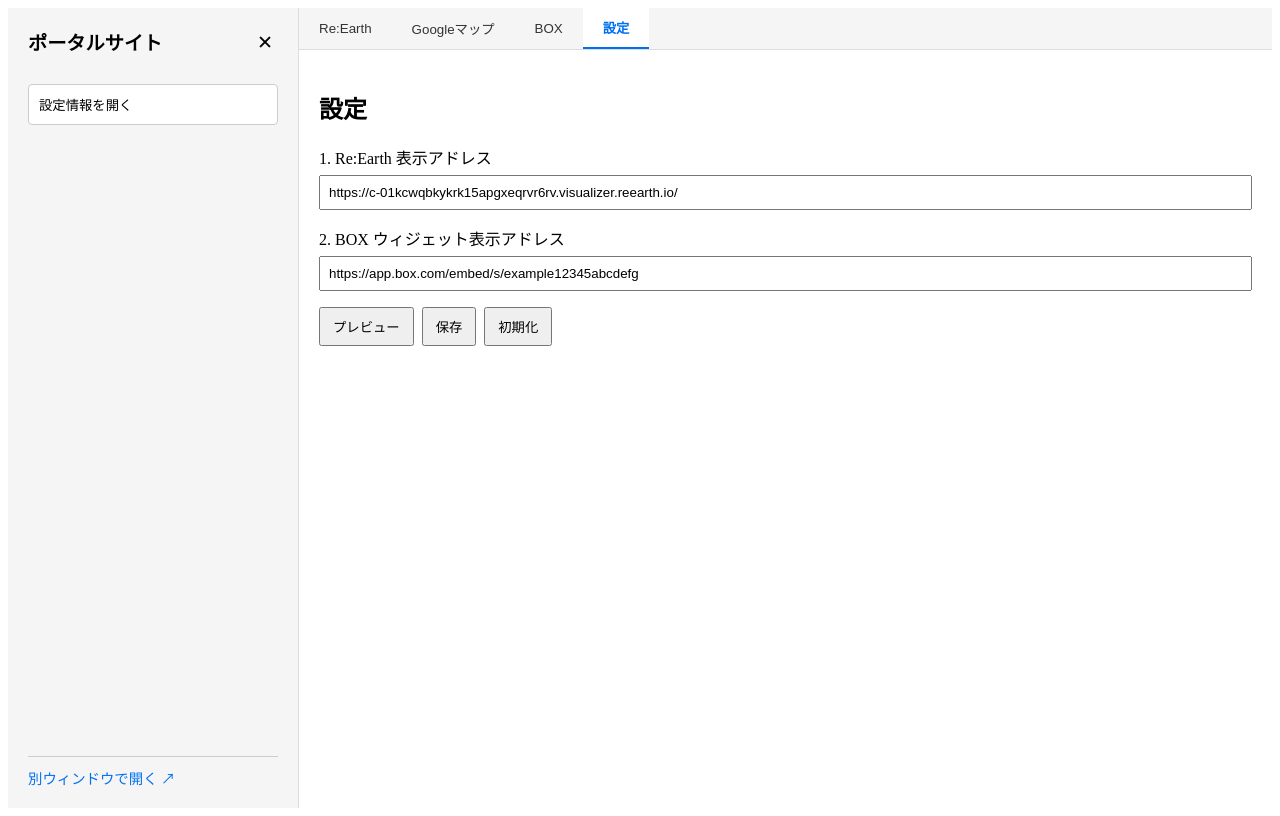
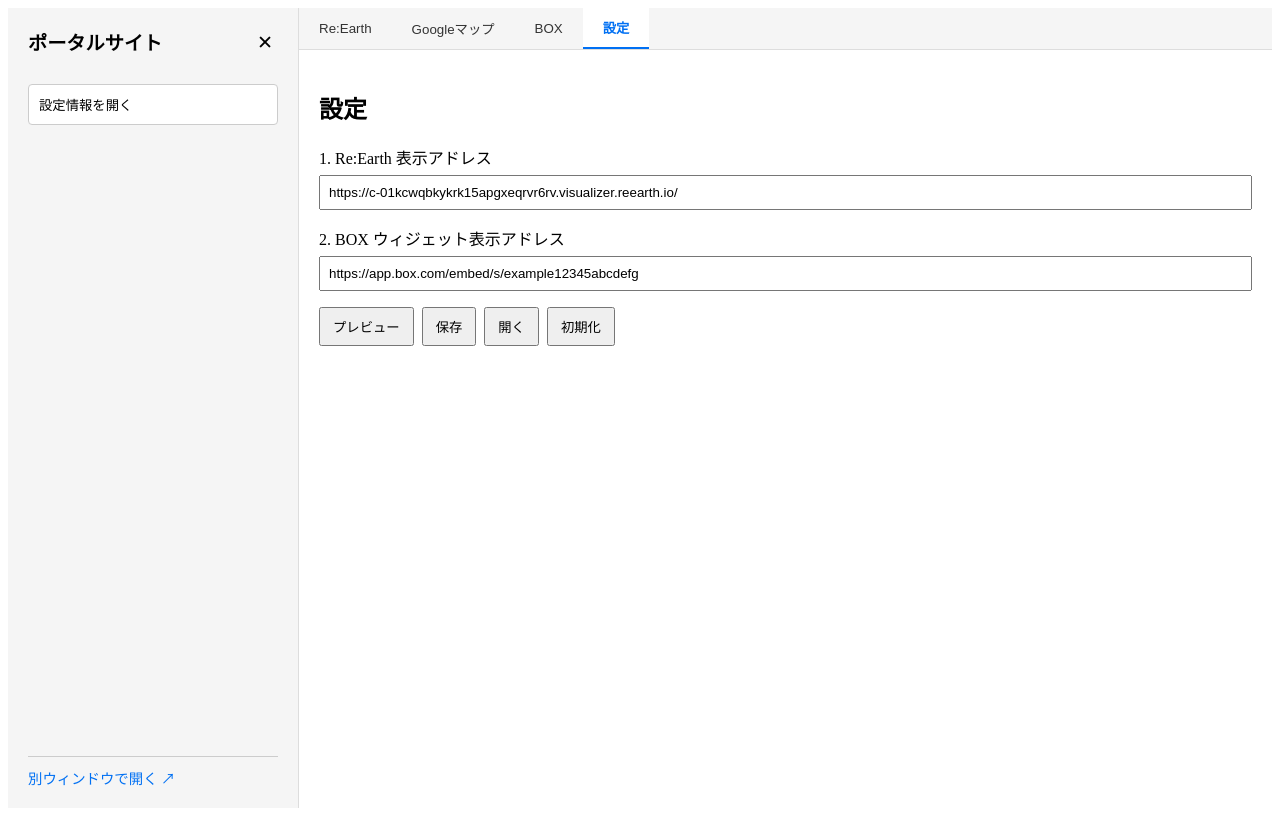
Before and after one commit to yamamoto-ryuzo/Geo_Portal, a Next.js app: page / in a window 1280 px wide. Both pictures are taken after a click on the button "設定". Built offline with nearby package versions, Linux system fonts and the light colour scheme.

Commit message:
UI: add '開く' button to settings to save+open settings JSON in new tab

```diff
--- a/pages/index.js
+++ b/pages/index.js
@@ -217,6 +217,19 @@ function Inner() {
             <div style={{ marginTop: '16px', display: 'flex', gap: '8px' }}>
               <button onClick={() => { applyPreview(); }} style={{ padding: '8px 12px', cursor: 'pointer' }}>プレビュー</button>
               <button onClick={() => { if (applyPreviewAndSave()) { alert('保存しました'); } else { alert('保存に失敗しました'); } }} style={{ padding: '8px 12px', cursor: 'pointer' }}>保存</button>
+              <button
+                onClick={() => {
+                  // 保存して設定内容を新しいタブで開く（JSON 表示）
+                  const ok = applyPreviewAndSave ? applyPreviewAndSave() : false;
+                  if (!ok) { alert('保存に失敗しました'); return; }
+                  const payload = { reearth: previewReearth, box: previewBox };
+                  const url = 'data:application/json;charset=utf-8,' + encodeURIComponent(JSON.stringify(payload, null, 2));
+                  window.open(url, '_blank');
+                }}
+                style={{ padding: '8px 12px', cursor: 'pointer' }}
+              >
+                開く
+              </button>
               <button onClick={() => { resetTo({ reearth: SERVICES[0].url, box: SERVICES[1].url }); }} style={{ padding: '8px 12px', cursor: 'pointer' }}>初期化</button>
             </div>
           </div>
```
